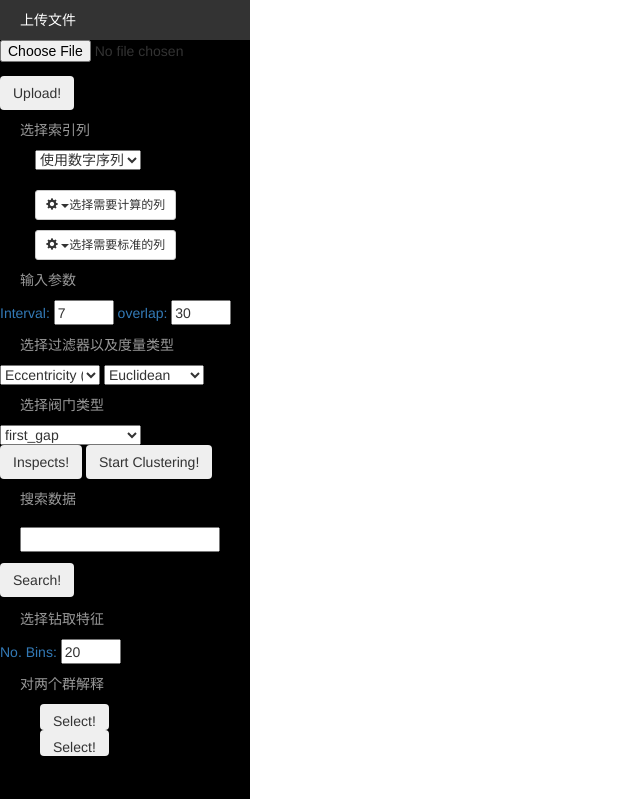
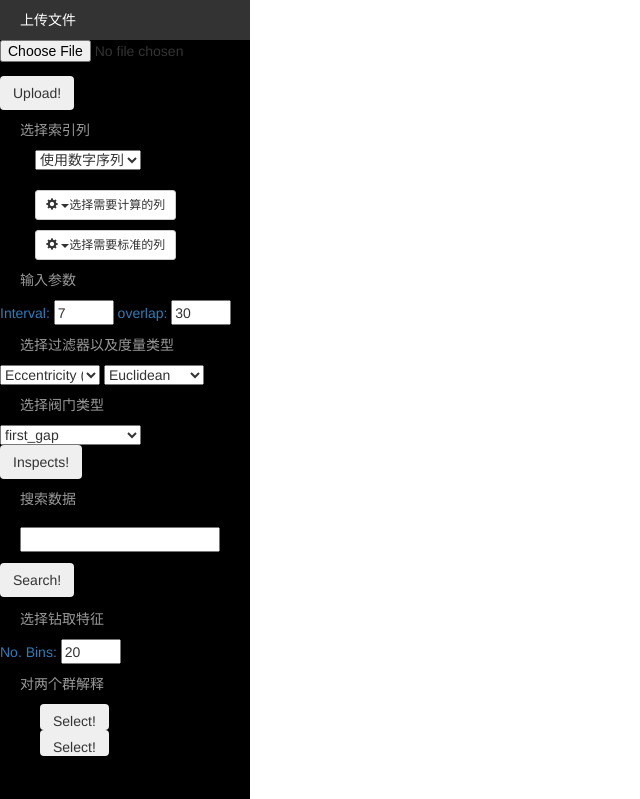
Before and after one commit to luxiaolei/jusha, a Flask app: page / in a window 1280 px wide. Shown: the top 799 px of the page, without its empty margins (0-640 px from the left). Run offline with Flask 2, Linux system fonts and the light colour scheme; a map, chart or similar area stays blank; some libraries are stand-ins or nearby versions.

Commit message:
hide clustering button

```diff
--- a/app/static/js/params.js
+++ b/app/static/js/params.js
@@ -126,6 +126,7 @@ $(function(){
       contentType: 'application/json;charset=UTF-8',
       success: function(result){
         console.log('initialization successed!!')
+        $('#Clustering').show()
 
         //when post successed,redraw the graph
         }
@@ -138,6 +139,7 @@ $(function(){
 $(function(){
   $('#Clustering').bind('click',function(){
     runClustering();
+    $('#Clustering').hide()
   })
 })
 
--- a/app/templates/index.html
+++ b/app/templates/index.html
@@ -158,7 +158,7 @@ $( '.dropdown-menu a' ).on( 'click', function( event ) {
 
             <br>
             <button class="btn" id="paramsGenerate">Inspects!</button>
-            <button class="btn" id="Clustering">Start Clustering!</button>
+            <button class="btn" id="Clustering" style='display:none'>Start Clustering!</button>
             <br/>
             <li>
             <a herf='#'>搜索数据</a>
```
